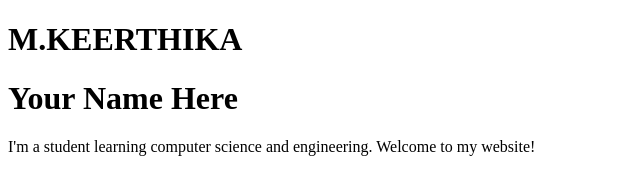
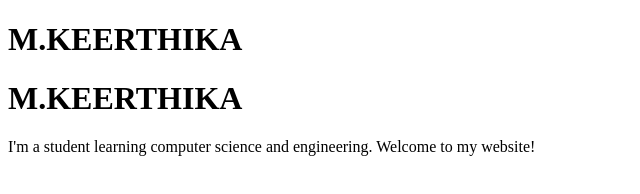
Before and after one commit to Keerthimano3/Keerthimano3.github.io, a plain HTML site: page index.html in a window 1280 px wide. Shown: the whole page, without its empty margins (0-640 px from the left). Drawn offline with Linux system fonts and the light colour scheme.

Commit message:
Update header with name M.KEERTHIKA

```diff
--- a/index.html
+++ b/index.html
@@ -7,5 +7,5 @@
 <h1>M.KEERTHIKA</h1>
 </body>
 </html>
-<h1>Your Name Here</h1>
+<h1>M.KEERTHIKA</h1>
 <p>I'm a student learning computer science and engineering. Welcome to my website!</p>
```
